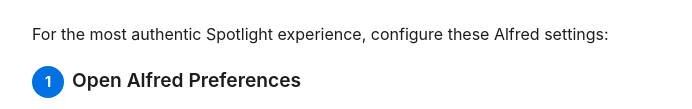
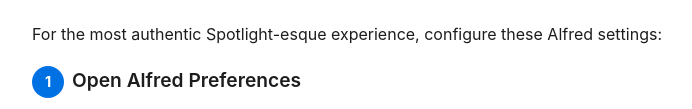
Before and after one commit to joeynotjoe/my-alfred-themes, a plain HTML site: page index.html in a window 1280 px wide. Shown: the part 1422-1531 px from the top of the page, without its empty margins (0-692 px from the left). Drawn offline with Linux system fonts and the light colour scheme.

Commit message:
Update wording for Spotlight comparison in settings description

```diff
--- a/index.html
+++ b/index.html
@@ -81,7 +81,7 @@
                     <h2>Recommended Settings</h2>
                     <div class="info-content">
                         <p>
-                            For the most authentic Spotlight experience,
+                            For the most authentic Spotlight-esque experience,
                             configure these Alfred settings:
                         </p>
 
```
